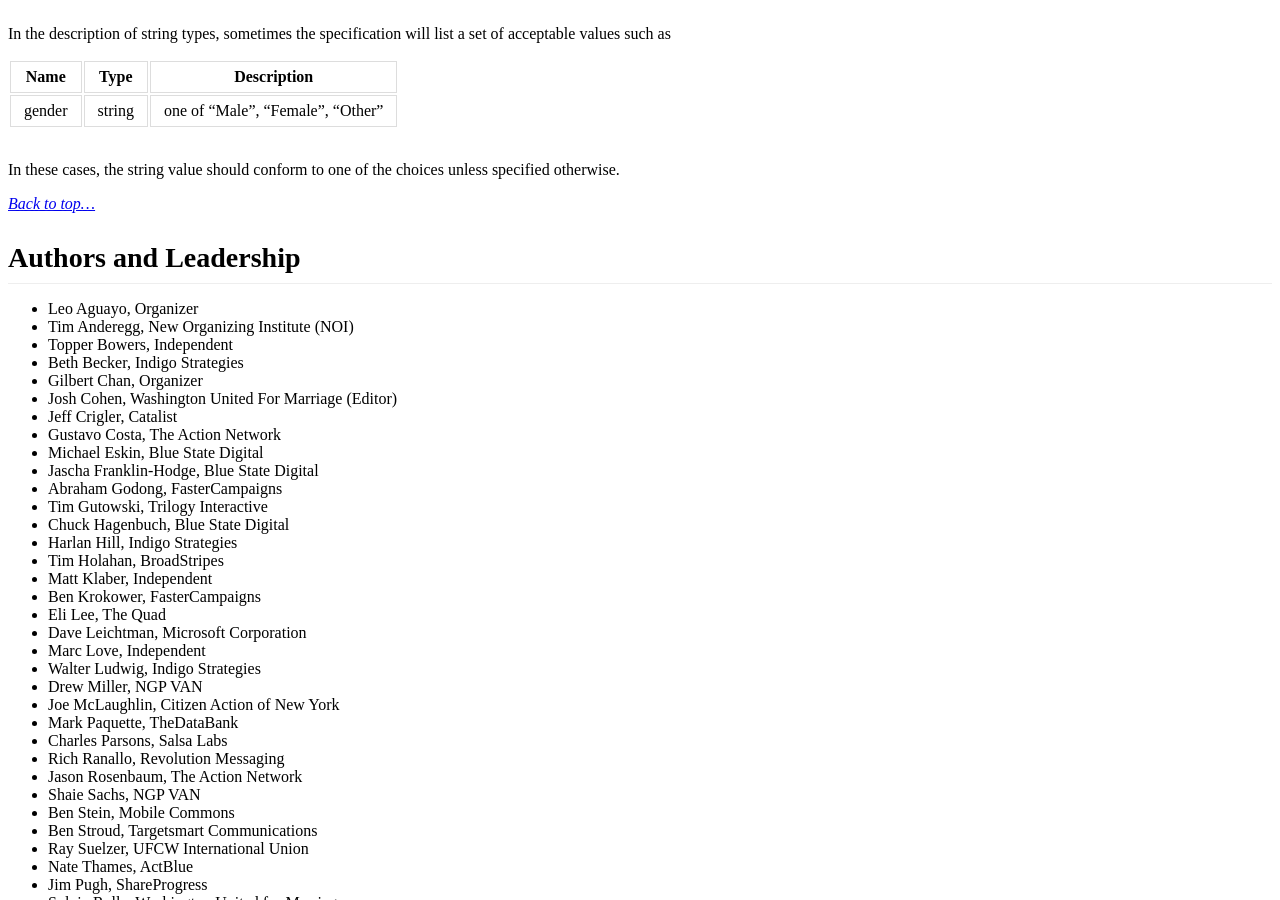
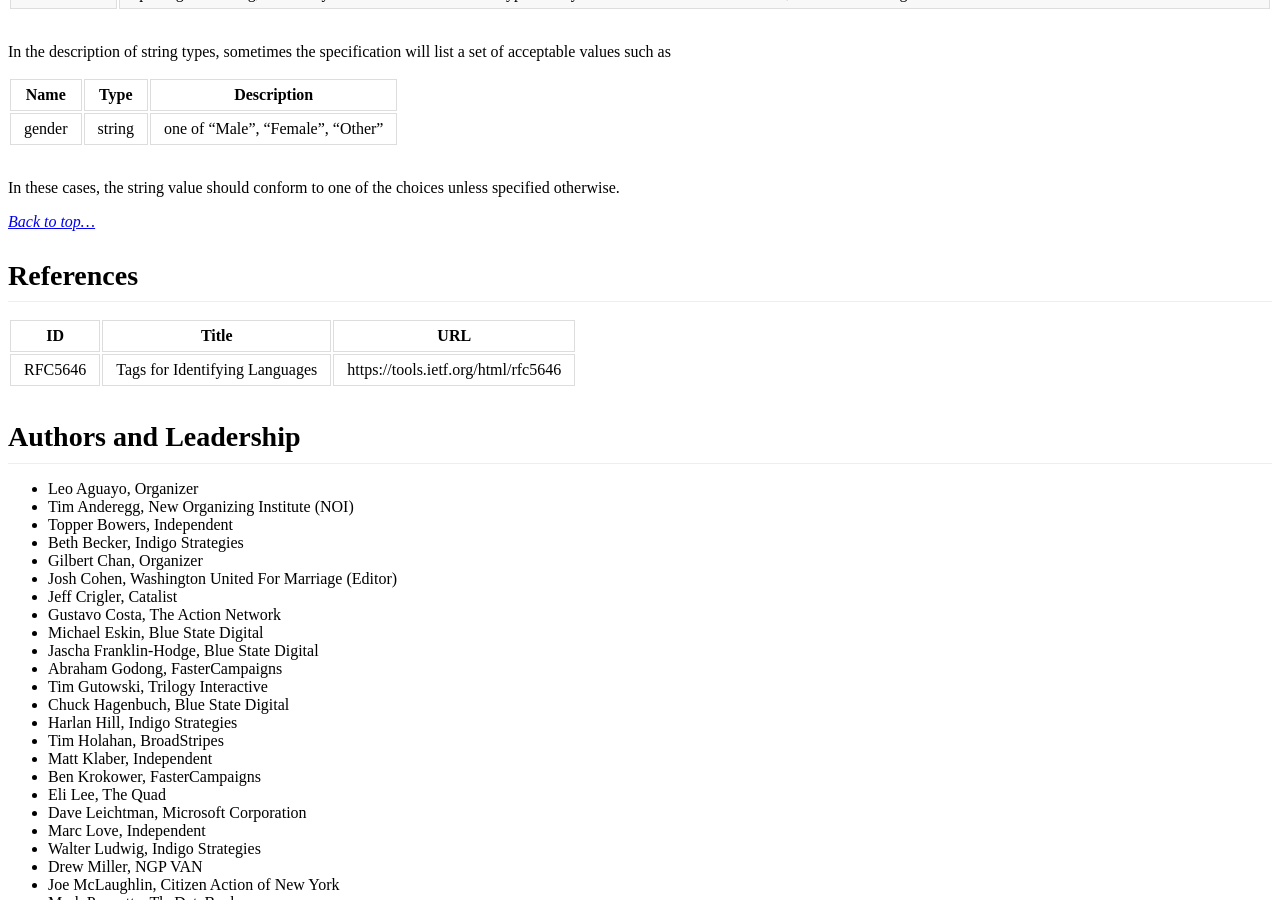
Before and after one commit to opensupporter/osdi-docs, a Jekyll site: the page built from README.md, in a window 1280 px wide and 900 px high, scrolled down 9494 px. Built offline with Jekyll 4.4.1, drawn with Linux system fonts in a browser that asks for light colours; a style sheet for code colours, icons or effects is not loaded.

Commit message:
add preferred languages and switch to RFC5646

```diff
--- a/README.md
+++ b/README.md
@@ -44,6 +44,7 @@
     * [Deviations from RESTful Behavior](#deviations-from-restful-behavior)
     * [Common Fields](#common-fields)
     * [Notational Conventions](#notational-conventions)
+* [References](#references)
 * [Authors and Leadership](#authors-and-leadership)
 * [Contributing and Contact](#contributing-and-contact)
 
@@ -385,6 +386,12 @@
 _[Back to top...](#)_
 
 
+## References
+
+|ID          | Title                             | URL
+|------------|-----------------------------------|-------------------
+|RFC5646    |Tags for Identifying Languages     | https://tools.ietf.org/html/rfc5646
+
 
 ## Authors and Leadership
 
```
Also changed, not shown: people.md (+2 -1 lines).
